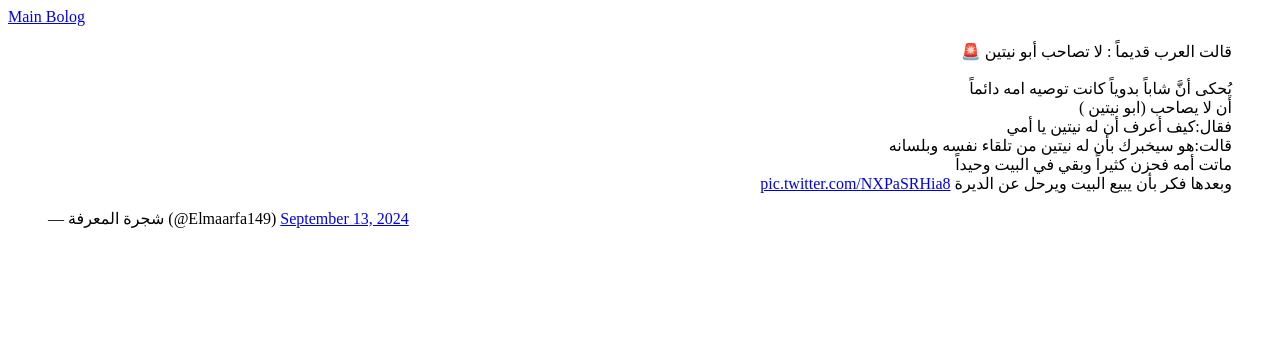
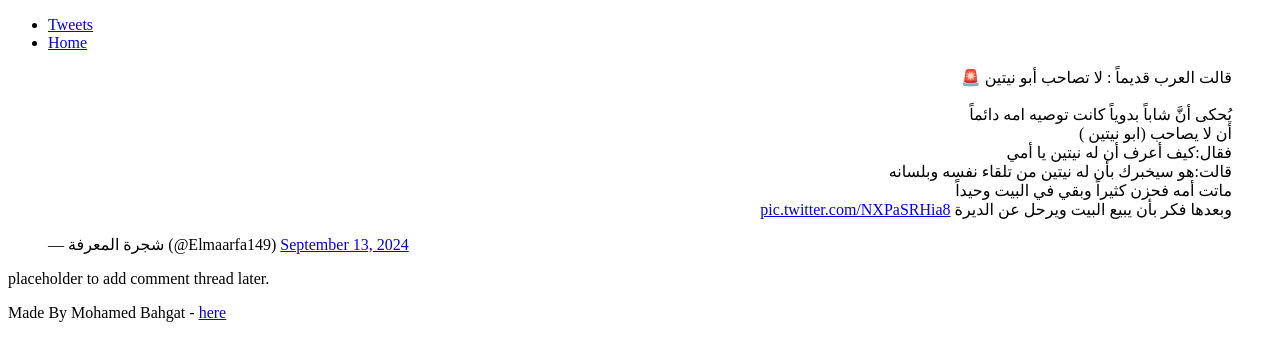
Before and after one commit to mobahagt123/My_First_Portfolio, a plain HTML site: page html_basic/tweets.html in a window 1280 px wide. Drawn offline with Linux system fonts and the light colour scheme.

Commit message:
new web updated

```diff
--- a/html_basic/tweets.html
+++ b/html_basic/tweets.html
@@ -1,13 +1,35 @@
 <!DOCTYPE html>
 <html lang="en">
     <head>
-        <title>Base Page</title>
+        <title>Tweets</title>
         <meta charset="UTF-8">
         <meta name="viewport" content="width=device-width, initial-scale=1.0">
     </head>
     <body>
-        <a href="/index.html">Main Bolog</a>
-        <blockquote class="twitter-tweet" data-lang="en" data-theme="dark"><p lang="ar" dir="rtl">قالت العرب قديماً : لا تصاحب أبو نيتين 🚨<br><br>يُحكى أنَّ شاباً بدوياً كانت توصيه امه دائماً<br>أن لا يصاحب (ابو نيتين )<br>فقال:كيف أعرف أن له نيتين يا أمي<br>قالت:هو سيخبرك بأن له نيتين من تلقاء نفسه وبلسانه<br>ماتت أمه فحزن كثيراً وبقي في البيت وحيداً<br>وبعدها فكر بأن يبيع البيت ويرحل عن الديرة <a href="https://t.co/NXPaSRHia8">pic.twitter.com/NXPaSRHia8</a></p>&mdash; شجرة المعرفة (@Elmaarfa149) <a href="https://twitter.com/Elmaarfa149/status/1834581459463459261?ref_src=twsrc%5Etfw">September 13, 2024</a></blockquote> <script async src="https://platform.twitter.com/widgets.js" charset="utf-8"></script>
+        <header>
+            <nav>
+                <ul>
+                    <li><a href="tweets.html" target="_blank">Tweets</a></li>
+                    <li><a href="index.html">Home</a></li>
+                </ul>
+            </nav>
+        </header>
+
+        <main>
+            <article>
+                <blockquote class="twitter-tweet" data-lang="en" data-theme="dark"><p lang="ar" dir="rtl">قالت العرب قديماً : لا تصاحب أبو نيتين 🚨<br><br>يُحكى أنَّ شاباً بدوياً كانت توصيه امه دائماً<br>أن لا يصاحب (ابو نيتين )<br>فقال:كيف أعرف أن له نيتين يا أمي<br>قالت:هو سيخبرك بأن له نيتين من تلقاء نفسه وبلسانه<br>ماتت أمه فحزن كثيراً وبقي في البيت وحيداً<br>وبعدها فكر بأن يبيع البيت ويرحل عن الديرة <a href="https://t.co/NXPaSRHia8">pic.twitter.com/NXPaSRHia8</a></p>&mdash; شجرة المعرفة (@Elmaarfa149) <a href="https://twitter.com/Elmaarfa149/status/1834581459463459261?ref_src=twsrc%5Etfw">September 13, 2024</a></blockquote> <script async src="https://platform.twitter.com/widgets.js" charset="utf-8"></script>
+            </article>
+            <aside>
+                <p>placeholder to add comment thread later.</p>
+            </aside>
+        </main>
+
+        <footer>
+            <p>Made By Mohamed Bahgat - <a href="https://github.com/mobahagt123" target="_blank">here</a></p>
+        </footer>
+
+
+
     </body>
 
 </html>
```
Also changed, not shown: html_basic/index.html (+22 -3 lines).
